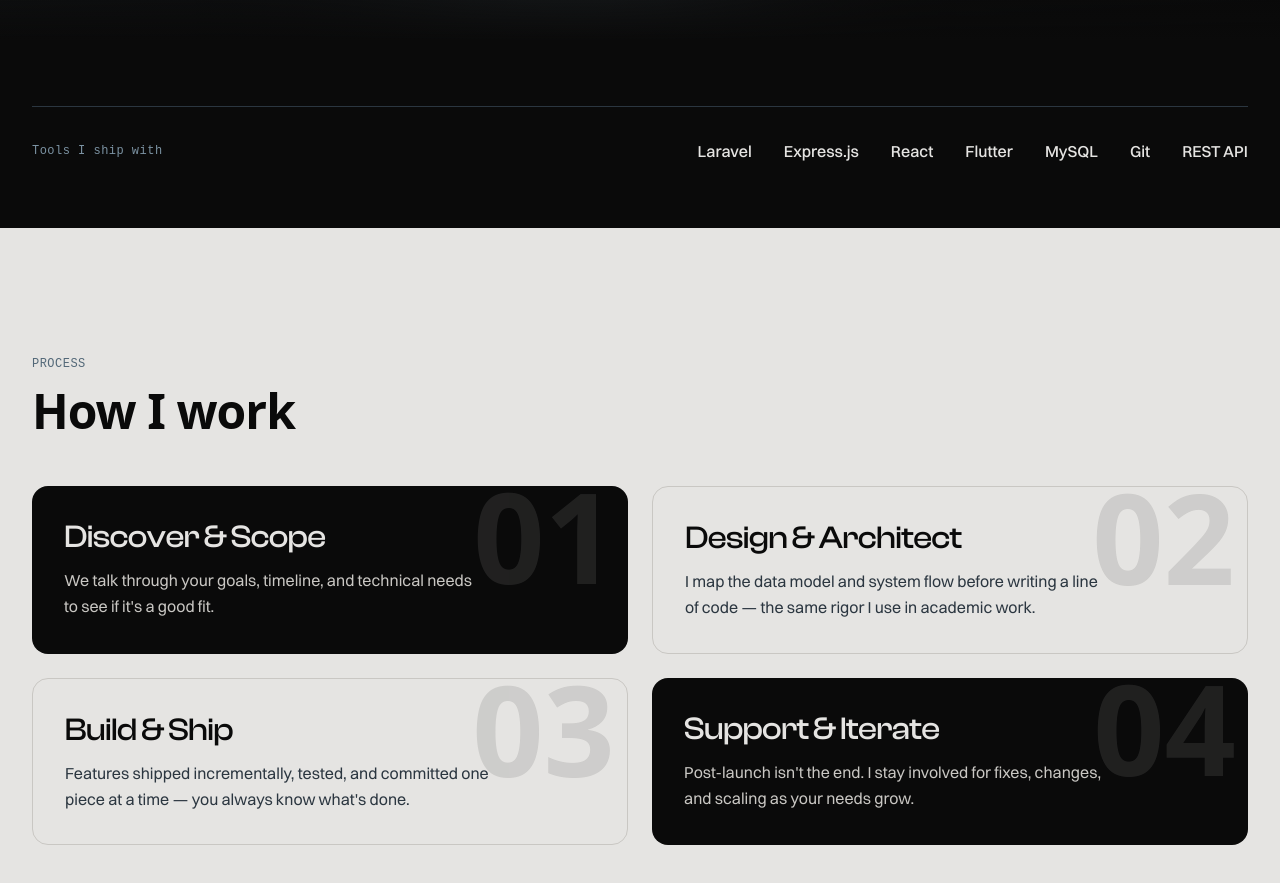
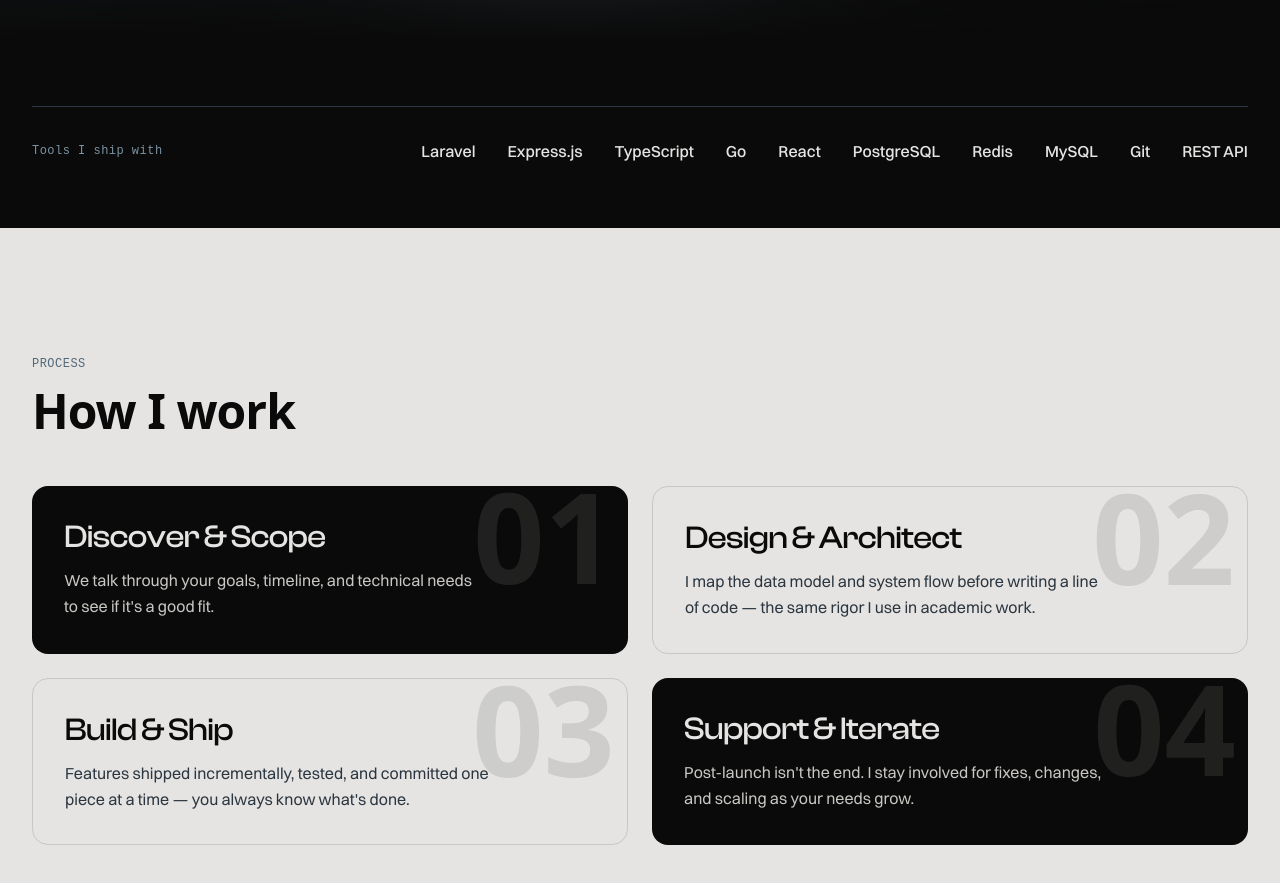
Before and after one commit to Tano11933/portfolio-2, a React (Vite) app: page / in a window 1280 px wide. Shown: the part 860-1743 px from the top of the page. Built offline with nearby package versions, Linux system fonts and the light colour scheme; a web font is replaced by a local one.

Commit message:
content: enhance tools section with full-stack tech stack
- Add TypeScript, Go, PostgreSQL, Redis to tools list
- Better reflect actual production technology stack

```diff
--- a/src/components/sections/TrustBar.tsx
+++ b/src/components/sections/TrustBar.tsx
@@ -2,7 +2,7 @@ import { Reveal } from '../motion/Reveal'
 
 /** CONTENT-STRATEGY §3 — "Tools I ship with" instead of an empty client-logo row. */
 const LABEL = 'Tools I ship with'
-const TOOLS = ['Laravel', 'Express.js', 'React', 'Flutter', 'MySQL', 'Git', 'REST API']
+const TOOLS = ['Laravel', 'Express.js', 'TypeScript', 'Go', 'React', 'PostgreSQL', 'Redis', 'MySQL', 'Git', 'REST API']
 
 /**
  * Thin stack bar. Stays on the onyx surface so the §4.5 status card, which
```
